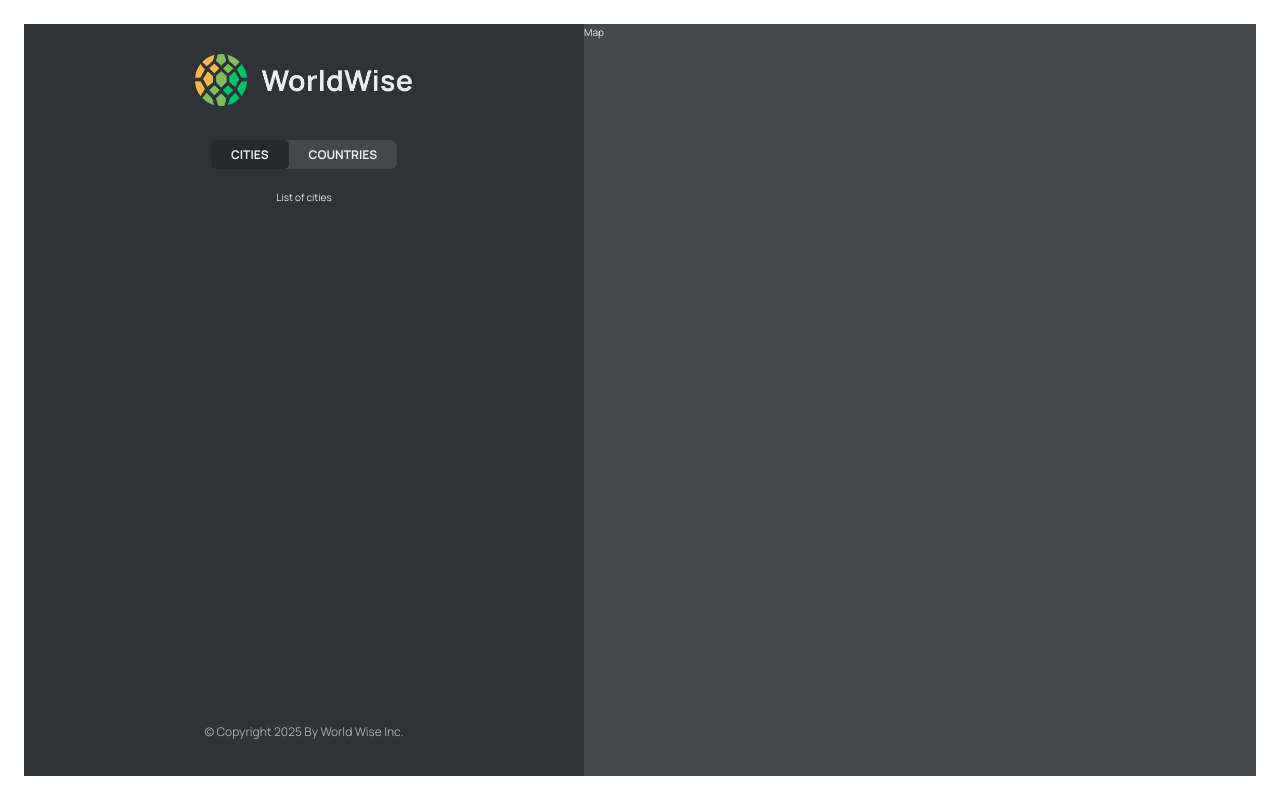
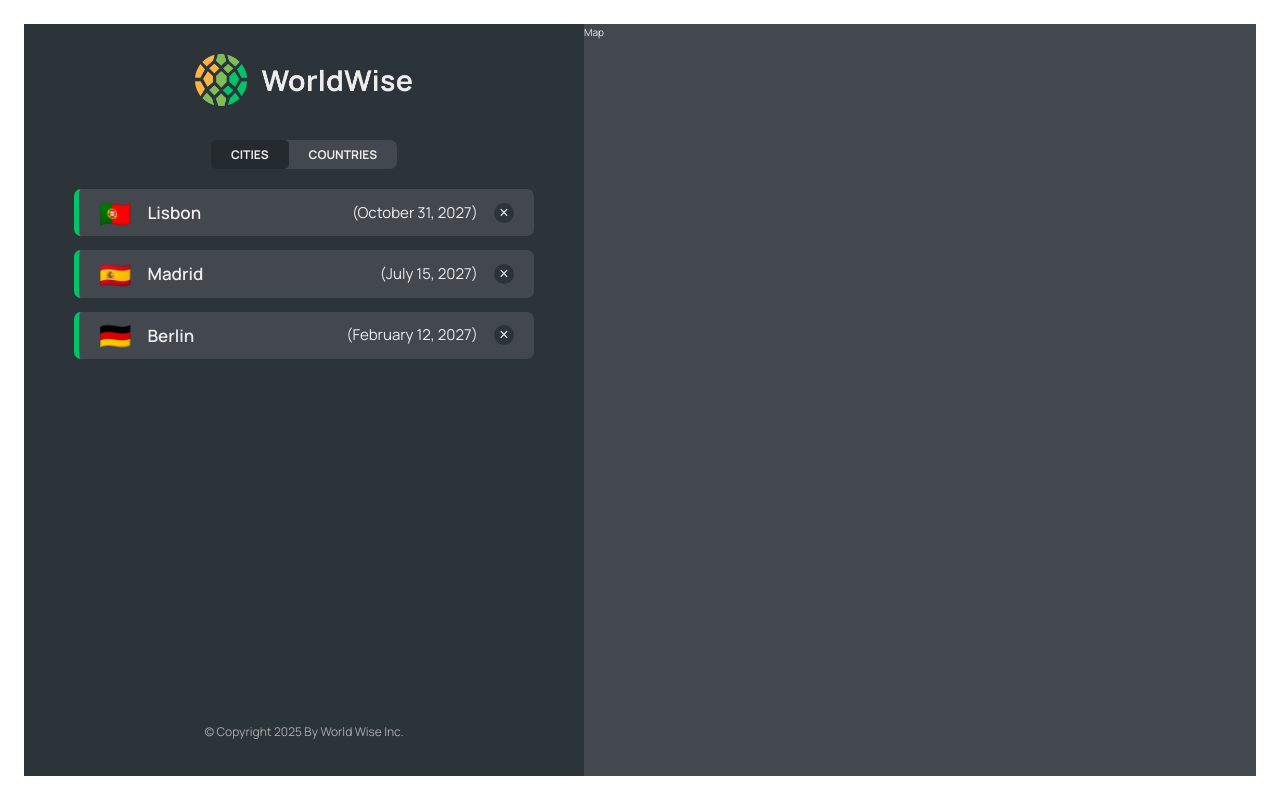
Before and after one commit to gustionusamba24/world-wise, a React (Vite) app: page /app/cities in a window 1280 px wide. Built offline with nearby package versions, Linux system fonts and the light colour scheme; data requests are answered from the project's data file.

Commit message:
feat: implement a city list

```diff
--- a/package.json
+++ b/package.json
@@ -7,9 +7,11 @@
     "dev": "vite",
     "build": "vite build",
     "lint": "eslint .",
-    "preview": "vite preview"
+    "preview": "vite preview",
+    "server": "json-server --watch data/cities.json --port 9000 500"
   },
   "dependencies": {
+    "json-server": "^1.0.0-beta.3",
     "react": "^19.1.1",
     "react-dom": "^19.1.1",
     "react-router": "^7.8.2"
--- a/src/App.jsx
+++ b/src/App.jsx
@@ -1,4 +1,4 @@
-import React from "react";
+import React, { useEffect, useState } from "react";
 import { BrowserRouter, Route, Routes } from "react-router";
 
 import Homepage from "./pages/Homepage";
@@ -8,9 +8,31 @@
 import PageNotFound from "./pages/PageNotFound";
 import AppLayout from "./pages/AppLayout";
 
-import PageNav from "./components/PageNav";
+import CityList from "./components/CityList";
+
+const BASE_URL = "http://localhost:9000";
 
 function App() {
+  const [cities, setCities] = useState([]);
+  const [isLoading, setIsLoading] = useState(false);
+
+  useEffect(() => {
+    async function fetchCities() {
+      try {
+        setIsLoading(true);
+        const res = await fetch(`${BASE_URL}/cities`);
+        const data = await res.json();
+        setCities(data);
+      } catch (error) {
+        alert("There was an error fetching cities");
+      } finally {
+        setIsLoading(false);
+      }
+    }
+
+    fetchCities();
+  }, []);
+
   return (
     <BrowserRouter>
       <Routes>
@@ -19,8 +41,14 @@
         <Route path="/pricing" element={<Pricing />} />
         <Route path="/login" element={<Login />} />
         <Route path="/app" element={<AppLayout />}>
-          <Route index element={<p>List of cities</p>} />
-          <Route path="cities" element={<p>List of cities</p>} />
+          <Route
+            index
+            element={<CityList cities={cities} isLoading={isLoading} />}
+          />
+          <Route
+            path="cities"
+            element={<CityList cities={cities} isLoading={isLoading} />}
+          />
           <Route path="countries" element={<p>Countries</p>} />
           <Route path="form" element={<p>Form</p>} />
         </Route>
--- /dev/null
+++ b/src/components/CityItem.jsx
@@ -0,0 +1,25 @@
+import React from "react";
+import styles from "./CityItem.module.css";
+
+const formatDate = (date) => {
+  return new Intl.DateTimeFormat("en-US", {
+    day: "numeric",
+    month: "long",
+    year: "numeric",
+  }).format(new Date(date));
+};
+
+function CityItem({ city }) {
+  const { cityName, emoji, date } = city;
+
+  return (
+    <li className={styles.cityItem}>
+      <span className={styles.emoji}>{emoji}</span>
+      <h3 className={styles.name}>{cityName}</h3>
+      <time className={styles.date}>({formatDate(date)})</time>
+      <button className={styles.deleteBtn}>&times;</button>
+    </li>
+  );
+}
+
+export default CityItem;
--- /dev/null
+++ b/src/components/CityList.jsx
@@ -0,0 +1,22 @@
+import React from "react";
+import styles from "./CityList.module.css";
+
+import Spinner from "./Spinner";
+import CityItem from "./CityItem";
+import Message from "./Message";
+
+function CityList({ cities, isLoading }) {
+  if (isLoading) return <Spinner />;
+
+  if (!cities.length) return <Message message="Add your first city by clicking on a city on the map" />;
+
+  return (
+    <ul className={styles.cityList}>
+      {cities.map((city) => (
+        <CityItem key={city.id} city={city} />
+      ))}
+    </ul>
+  );
+}
+
+export default CityList;
```
Also changed, not shown: data/cities.json (renamed from src/data/cities.json), 1 other file (tests, documents, lock files or other folders).
